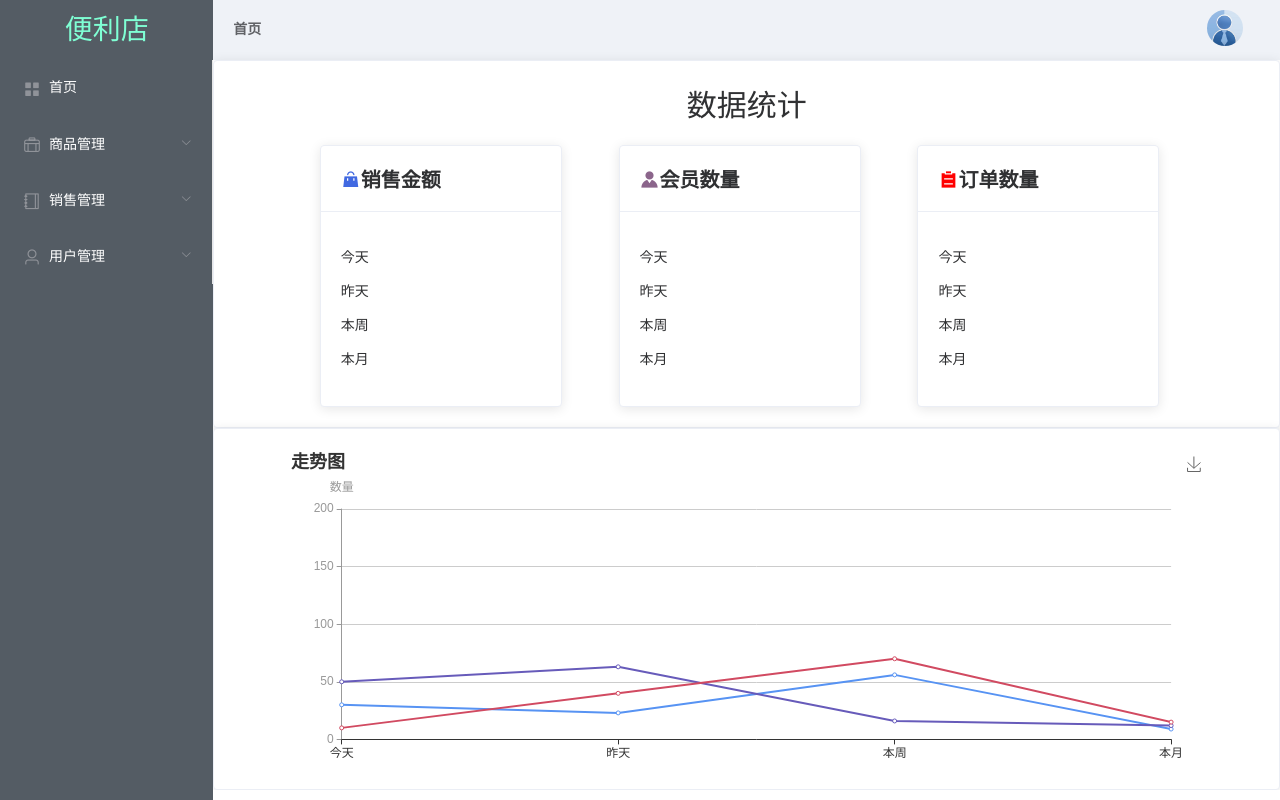
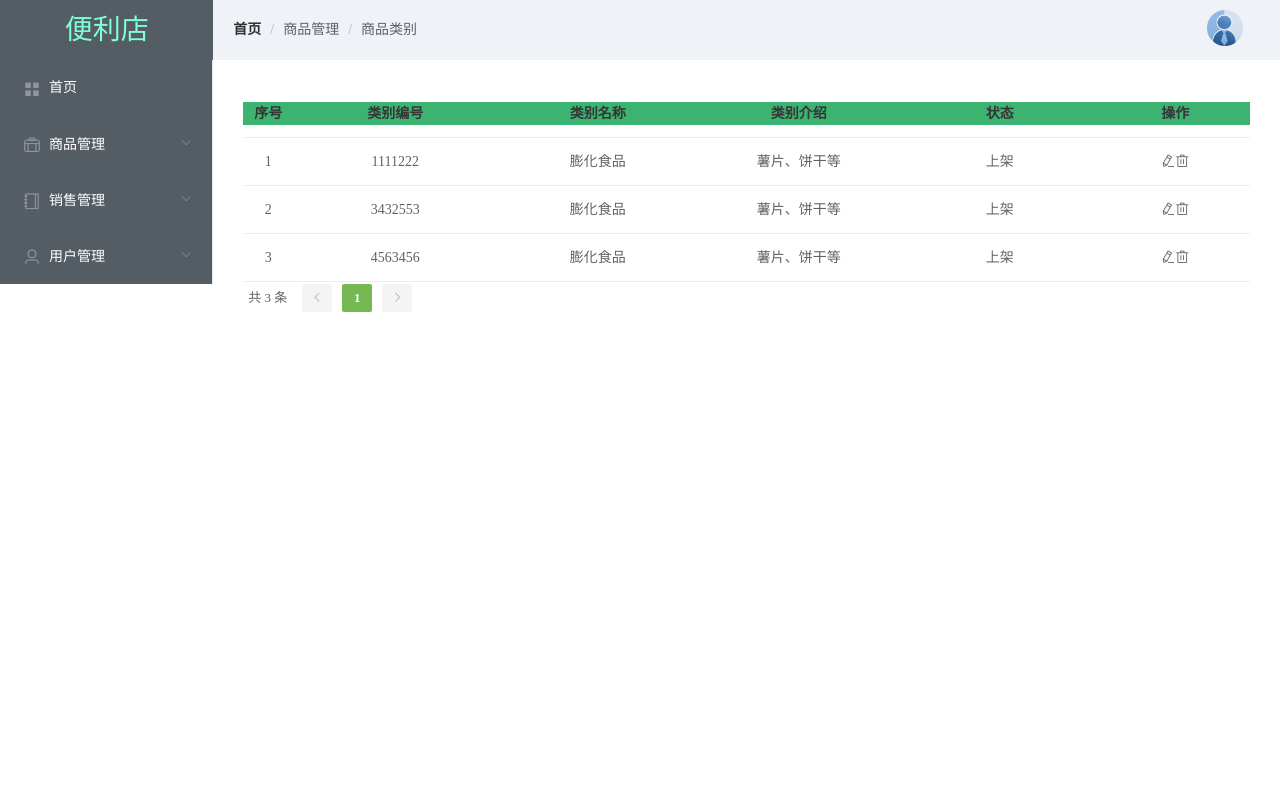
Before and after one commit to YangHuiYun0/convenience-store, a Vue app: page /#/goods-manage-typeList in a window 1280 px wide. Before the commit this address led to /#/home. Built offline with nearby package versions, Linux system fonts and the light colour scheme.

Commit message:
部分修改

```diff
--- a/src/page/goods-manage/typeList.vue
+++ b/src/page/goods-manage/typeList.vue
@@ -3,11 +3,11 @@
     <HeadTop/>
     <div class="tables" style="padding:30px">
 
-        <el-table :data="typeForm" v-loading="dataListLoading" ref="eltable">
+        <el-table :data="typeData" v-loading="dataListLoading" ref="eltable">
           <el-table-column v-for="(item,index) in typeTable"
               :label="getDataLabel(item)"
               :width="(index === 0 && 50)"
-              :index="indexMethod"
+
               :key="item" :prop="item"
               align="center">
           </el-table-column>
--- a/src/page/login.vue
+++ b/src/page/login.vue
@@ -41,7 +41,7 @@
           type: 'success',
           message: '登录成功'
         });
-				this.$router.push('main')
+				this.$router.push('/home')
       });
     },
   }
--- a/src/page/main.vue
+++ b/src/page/main.vue
@@ -1,7 +1,7 @@
 <template>
 	<div >
 		<el-row style="height: 100%;" class="tac">
-	  		<el-col :span="4" style="min-height: 100vh; background-color: #545c64;">
+	  		<el-col :span="4" style=" background-color: #545c64; ">
 					<div class="head">
 						便利店
 					</div>
```
Also changed, not shown: 1 other file (tests, documents, lock files or other folders).
